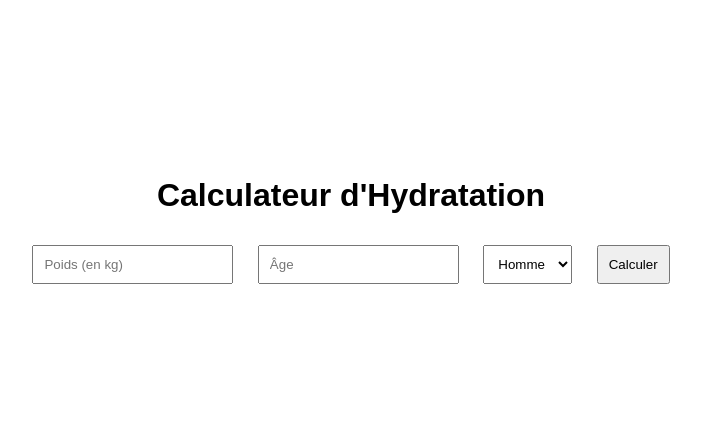
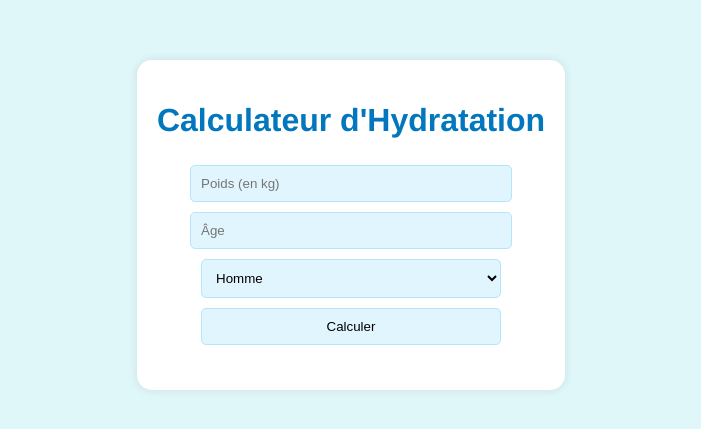
Before and after one commit to Amine-W/H2Optimal, a plain HTML site: page index.html in a window 1280 px wide. Shown: the part 175-604 px from the top of the page, without its empty margins (289-990 px from the left). Drawn offline with Linux system fonts and the light colour scheme.

Commit message:
Première version du site

```diff
--- a/index.html
+++ b/index.html
@@ -8,13 +8,21 @@
     <div class="container">
         <h1>Calculateur d'Hydratation</h1>
         <form id="hydrationForm">
+            <div class="form-group">
                 <input type="number" id="weight" placeholder="Poids (en kg)" required>
+            </div>
+            <div class="form-group">
                 <input type="number" id="age" placeholder="Âge" required>
+            </div>
+            <div class="form-group">
                 <select id="gender">
                     <option value="male">Homme</option>
                     <option value="female">Femme</option>
                 </select>
+            </div>
+            <div class="form-group">
                 <button type="submit">Calculer</button>
+            </div>
         </form>
         <div id="result"></div>
     </div>
--- a/style.css
+++ b/style.css
@@ -1,17 +1,67 @@
 body {
-    font-family: Arial, sans-serif;
+    font-family: 'Helvetica', sans-serif;
     display: flex;
     justify-content: center;
     align-items: center;
     height: 100vh;
     margin: 0;
+    background-color: #e0f7fa; /* Couleur de fond légèrement bleue */
 }
 
 .container {
     text-align: center;
+    background-color: #fff;
+    padding: 20px;
+    border-radius: 15px;
+    box-shadow: 0px 0px 10px 0px rgba(0,0,0,0.1);
+    max-width: 400px;
+}
+
+h1 {
+    color: #0277bd; /* Bleu foncé pour le titre */
 }
 
 input, select, button {
     margin: 10px;
     padding: 10px;
+    border-radius: 5px; /* Bords arrondis */
+    border: 1px solid #b3e5fc; /* Bordure bleue claire */
+    background-color: #e1f5fe; /* Arrière-plan bleu très clair */
+    outline: none;
 }
+
+button {
+    color: rgb(0, 0, 0);
+    background-color: #0288d1; /* Bleu soutenu pour le bouton */
+    cursor: pointer;
+    border: none;
+}
+
+button:hover {
+    background-color: #0277bd;
+}
+
+#result {
+    margin-top: 20px;
+    color: #01579b; /* Bleu pour le résultat */
+}
+
+.form-group {
+    display: flex;
+    flex-direction: column;
+    align-items: center;
+}
+
+input, select, button {
+    width: 100%; /* Largeur complète pour aligner les éléments */
+    margin: 5px 0; /* Espacement vertical */
+    padding: 10px;
+    border-radius: 5px;
+    border: 1px solid #b3e5fc;
+    background-color: #e1f5fe;
+    outline: none;
+}
+input[type="number"], select, button {
+    width: calc(100% - 20px);
+    max-width: 300px;
+}
```
Lines whose indentation alone changed are shown as unchanged.
